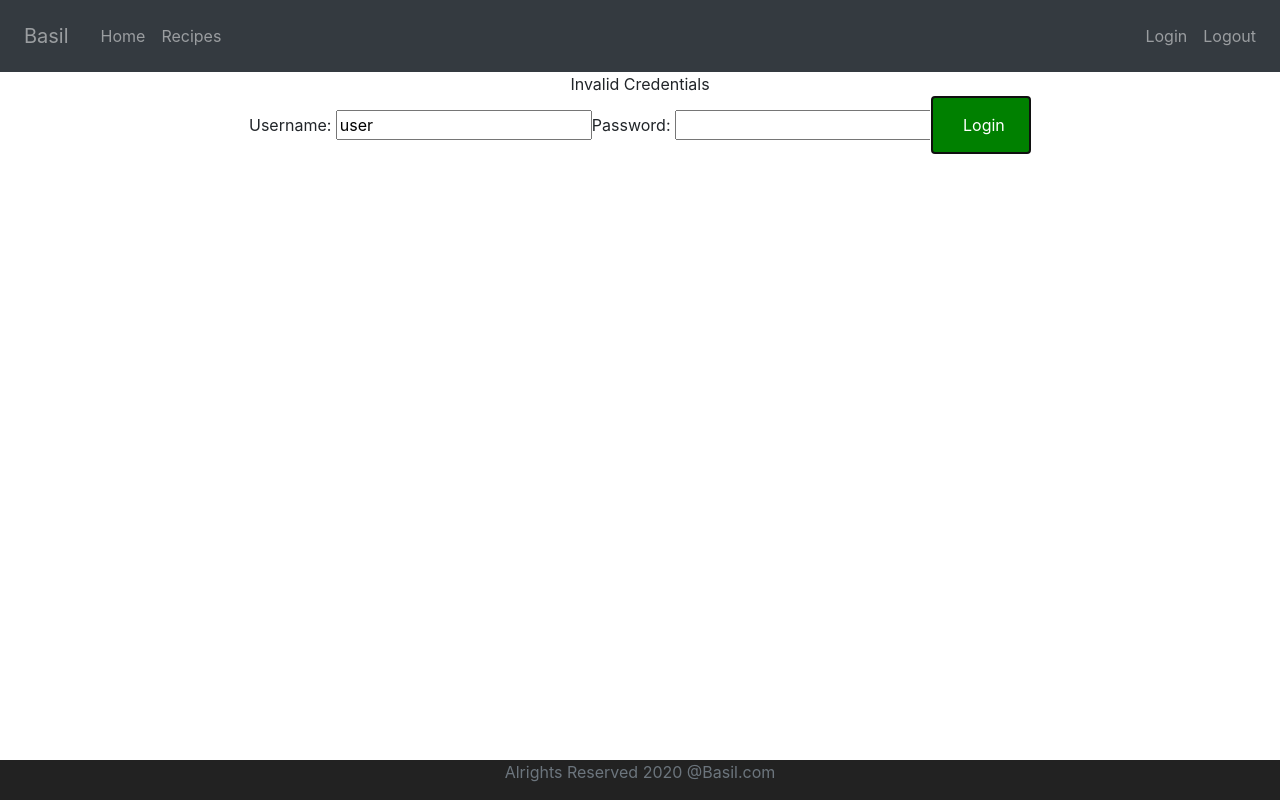
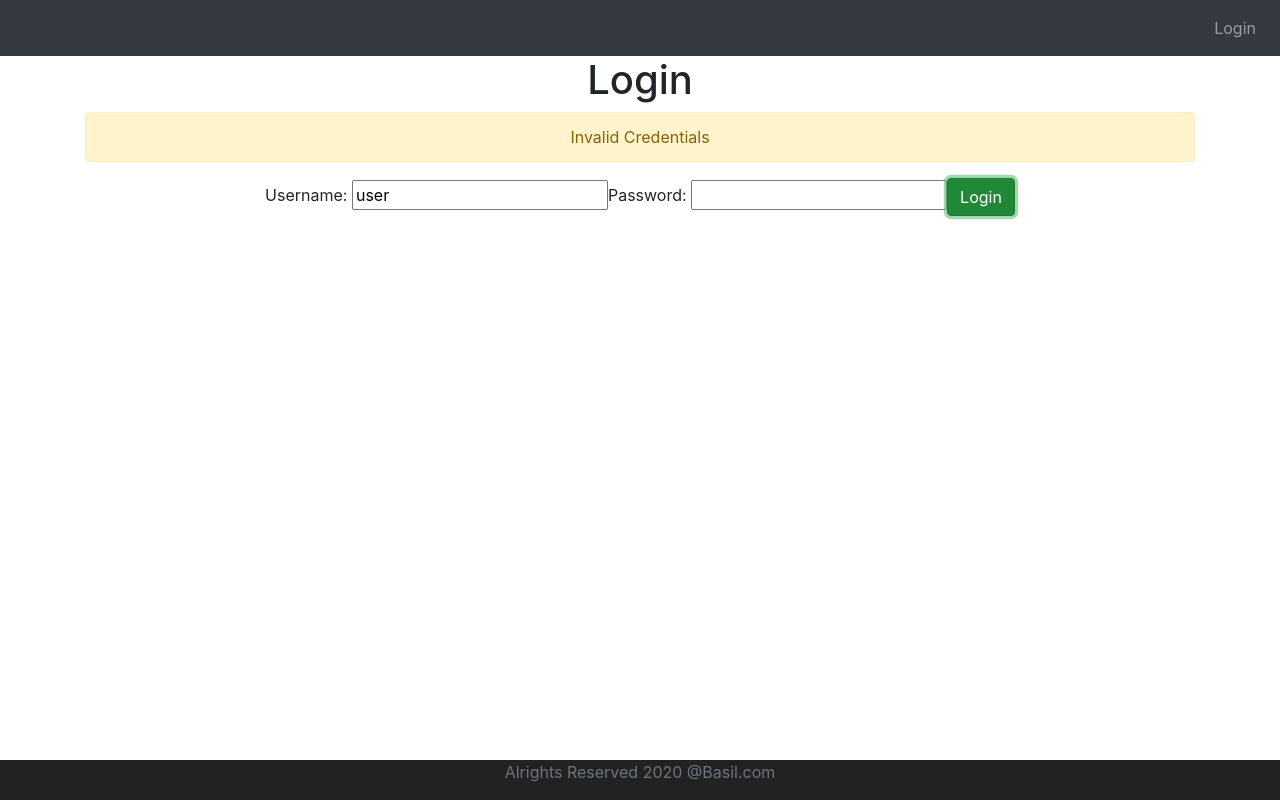
Before and after one commit to klayne1129/basil-app, a React (Create React App) app: page /login in a window 1280 px wide. Both pictures are taken after a click on the button "Login". Built offline with nearby package versions, Linux system fonts and the light colour scheme.

Commit message:
styling, user authentication, route authentication,session storage enabled

```diff
--- a/src/App.js
+++ b/src/App.js
@@ -1,6 +1,6 @@
 import React, { Component } from 'react';
-import Counter from './components/counter/Counter'
-import ToDoApp from './components/todo/ToDoApp'
+// import Counter from './components/counter/Counter'
+// import ToDoApp from './components/todo/ToDoApp'
 import RecipeApp from './components/recipes/RecipeApp'
 import 'bootstrap/dist/css/bootstrap.min.css'
 
@@ -14,7 +14,6 @@ class App extends Component {
     return (
       <div className="App">
         {/* <Counter/> */}
-        {/* <ToDoApp/> */}
         <RecipeApp/>
 
       </div>
--- /dev/null
+++ b/src/components/recipes/AuthenticatedRoute.jsx
@@ -0,0 +1,19 @@
+import React, {Component} from 'react'
+import {Route, Redirect} from 'react-router-dom'
+import AuthenticationService from './AuthenticationService.js'
+
+//prevents unathenticated users from trying to access restricted pages via typing in the browser
+class AuthenticatedRoute extends Component {
+    render() {
+
+        // calling a spread operator
+        //take all the properties and spread them out
+        if(AuthenticationService.isUserLoggedIn()){
+            return <Route {...this.props}/>
+        } else {
+            return <Redirect to="/login"/>
+        }
+    }
+}
+
+export default AuthenticatedRoute
--- /dev/null
+++ b/src/components/recipes/AuthenticationService.js
@@ -0,0 +1,29 @@
+class AuthenticationService {
+
+    // whenever a user logs in successfully, send that data to session storage
+    registerSuccessfulLogin(username, password) {
+        sessionStorage.setItem('authenticatedUser', username)
+        console.log("registered login")
+    }
+
+    //when a user logs out the value from session storage is removed
+    logout() {
+        sessionStorage.removeItem('authenticatedUser')
+    }
+
+    //checks to see if a user has logged in to app
+    isUserLoggedIn() {
+        let user = sessionStorage.getItem('authenticatedUser')
+        if (user=== null) {
+            return false
+        }
+        return true
+
+
+    }
+
+}
+
+//for react components export the class directly
+//for helper services, export an instance of the class  as an object
+export default new AuthenticationService()
--- a/src/components/recipes/RecipeApp.jsx
+++ b/src/components/recipes/RecipeApp.jsx
@@ -1,6 +1,8 @@
 import React, {Component} from 'react'
 import {BrowserRouter as Router, Route, Switch, Link} from 'react-router-dom'
 import { removeTypeDuplicates } from '@babel/types'
+import AuthenticationService from './AuthenticationService.js'
+import AuthenticatedRoute from './AuthenticatedRoute.jsx'
 
 class RecipeApp extends Component {
     render() {
@@ -12,12 +14,14 @@ class RecipeApp extends Component {
                     <>
                         <HeaderComponent/>
                         {/* switch makes sure only one route is active at a time */}
+                        {/* AuthenticatedRoute prevents unathenticated users from trying
+                        to access restricted pages via typing in the browser */}
                         <Switch>
                             <Route path="/" exact component={LoginComponent}/>
                             <Route path="/login" component={LoginComponent}/>
-                            <Route path="/welcome/:name" component={WelcomeComponent}/>
-                            <Route path="/recipes" component={ListRecipesComponent}/>
-                            <Route path="/logout" component={LogoutComponent}/>
+                            <AuthenticatedRoute path="/welcome/:name" component={WelcomeComponent}/>
+                            <AuthenticatedRoute path="/recipes" component={ListRecipesComponent}/>
+                            <AuthenticatedRoute path="/logout" component={LogoutComponent}/>
                             <Route component={ErrorComponent}/>
                         </Switch>
                         <FooterComponent/>
@@ -32,23 +36,28 @@ class RecipeApp extends Component {
 }
 
 //the nav bar basic code
+//menu links enabled/disabled based on user authentication
 class HeaderComponent extends Component {
     render() {
+
+        const isUserLoggedIn = AuthenticationService.isUserLoggedIn()
+        // console.log(isUserLoggedIn);
+
         return (
             <header>
                 <nav className="navbar navbar-expand-md navbar-dark bg-dark">
                     <div className="navbar-brand">
                         <ul className="navbar-nav">
-                            <li><Link to="/welcome/Basil" className="nav-link">Basil</Link></li>
+                            {isUserLoggedIn && <li><Link to="/welcome/Basil" className="nav-link">Basil</Link></li>}
                         </ul>
                         </div>
                     <ul className="navbar-nav">
-                        <li><Link to="/welcome/Basil" className="nav-link">Home</Link></li>
-                        <li><Link to="/recipes" className="nav-link">Recipes</Link></li>
+                        {isUserLoggedIn && <li><Link to="/welcome/Basil" className="nav-link">Home</Link></li>}
+                        {isUserLoggedIn && <li><Link to="/recipes" className="nav-link">Recipes</Link></li>}
                     </ul>
                     <ul className="navbar-nav navbar-collapse justify-content-end">
-                        <li><Link to="/login" className="nav-link">Login</Link></li>
-                        <li><Link to="/logout" className="nav-link">Logout</Link></li>
+                        {!isUserLoggedIn && <li><Link to="/login" className="nav-link">Login</Link></li>}
+                        {isUserLoggedIn && <li><Link to="/logout" className="nav-link" onClick={AuthenticationService.logout}>Logout</Link></li>}
                     </ul>
                 </nav>
             </header>
@@ -61,7 +70,7 @@ class LogoutComponent extends Component {
         return (
             <>
                 <h1>You are logged out.</h1>
-                <div className="container">Thank you for using Basil!</div>
+                <div className="container">Thanks for using Basil!</div>
             </>
         )
     }
@@ -85,7 +94,7 @@ class ListRecipesComponent extends Component{
             recipes : [
                     {id:1, name:"French Toast", directions: "Make it good.", ingredients: "4 eggs, 2/3 cups of milk, 8 slices of bread, butter, maple syrup"},
                     {id:2, name:"Scrambled Eggs", directions: "Step 1 beat eggs. Step 2 fry them.", ingredients: "2 eggs"},
-                    {id:3, name:"Cereal", directions: "Step 1 add cereal to bowl. Step 2 add milk to bowl.", ingredients: "cereal, milk"}
+                    {id:4, name:"Cereal", directions: "Step 1 add cereal to bowl. Step 2 add milk to bowl.", ingredients: "cereal, milk"}
                 ]
         }
     }
@@ -93,10 +102,10 @@ class ListRecipesComponent extends Component{
         return  (
                      <div>
                         <h1>List of Recipes</h1>
-                        <table>
+                        <div className="container">
+                            <table className="table">
                                 <thead>
                                     <tr>
-                                    <th>Id</th>
                                         <th>Name</th>
                                         <th>Directions</th>
                                         <th>Ingredients</th>
@@ -108,8 +117,7 @@ class ListRecipesComponent extends Component{
                                             recipe =>
 
 
-                                        <tr>
-                                            <td>{recipe.id}</td>
+                                            <tr key={recipe.id}>
                                                 <td>{recipe.name}</td>
                                                 <td>{recipe.directions}</td>
                                                 <td>{recipe.ingredients}</td>
@@ -120,6 +128,7 @@ class ListRecipesComponent extends Component{
 
                                 </tbody>
                             </table>
+                        </div>
                     </div>
                 )
     }
@@ -133,9 +142,17 @@ class ErrorComponent extends Component {
 
 class WelcomeComponent extends Component {
     render() {
-        return  <div>
+        return  (
+                     <>
+                        <h1>Welcome!</h1>
+                        <div className="container">
                         Welcome {this.props.match.params.name}. You can manage your recipes <Link to="/recipes">here</Link>.
                         </div>
+
+                    </>
+
+        )
+
     }
 }
 
@@ -172,11 +189,12 @@ class LoginComponent extends Component {
         loginClicked(){
             //username: user, password: user
             //hardcoded for now change later
+            //whenever a user logs in successfully, send that data to session storage
             if(this.state.username=== 'user' && this.state.password=== 'user'){
-                // console.log('success!')
-                // this.setState({showSuccessMessage:true})
-                // this.setState({hasLoginFailed:false})
+
+                AuthenticationService.registerSuccessfulLogin(this.state.username,this.state.password);
                 this.props.history.push(`/welcome/${this.state.username}`)
+
             } else {
                 // console.log('failed')
                 this.setState({showSuccessMessage:false})
@@ -189,16 +207,19 @@ class LoginComponent extends Component {
     render() {
         return (
             <div>
+                <h1>Login</h1>
+                <div className="container">
                 {/* give userfeedback based on credentials */}
                 {/* if true show message */}
-                {this.state.hasLoginFailed && <div>Invalid Credentials</div>}
+                {this.state.hasLoginFailed && <div className="alert alert-warning">Invalid Credentials</div>}
                 {this.state.showSuccessMessage && <div>Login Successful</div>}
 
                 {/* //value of buttons are tied back to the value of this state */}
                 Username: <input type="text" name="username" value={this.state.username} onChange={this.handleChange}/>
 
                 Password: <input type="password" name="password" value={this.state.password} onChange={this.handleChange}/>
-                <button type="submit"onClick={this.loginClicked}>Login</button>
+                <button className="btn btn-success" onClick={this.loginClicked}>Login</button>
+                </div>
             </div>
         )
     }
```
Lines whose indentation alone changed are shown as unchanged.
